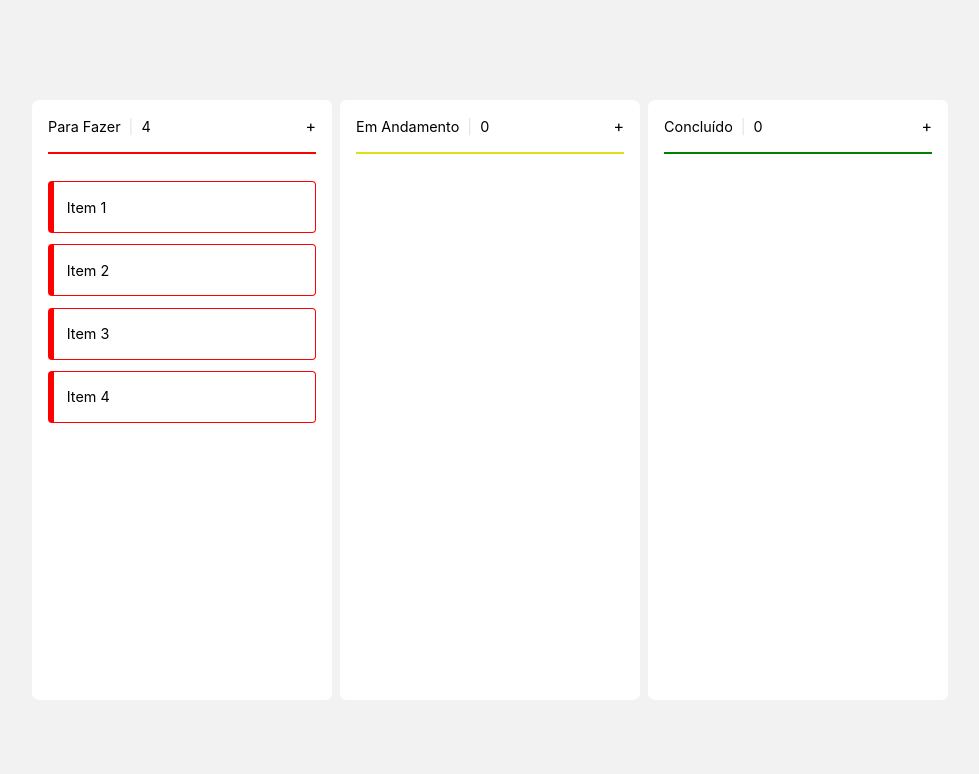
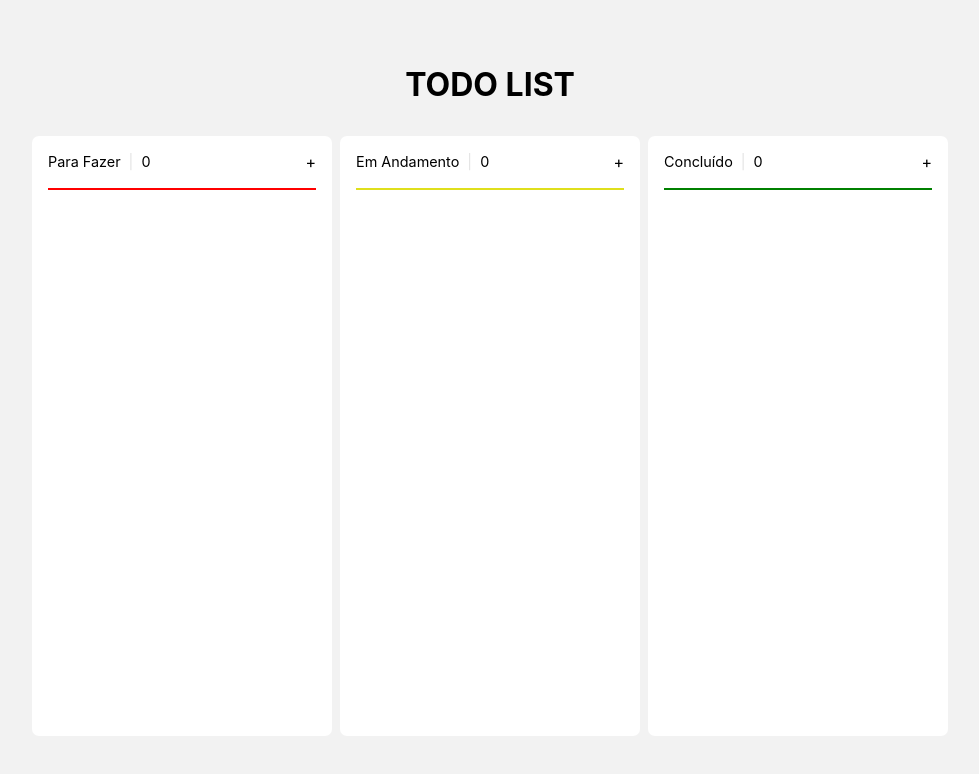
Before and after one commit to rodhenr/ToDo-List, a React (Create React App) app: page / in a window 1280 px wide. Shown: the top 774 px of the page, without its empty margins (150-1129 px from the left). Built offline with nearby package versions, Linux system fonts and the light colour scheme.

Commit message:
Adicionado função de salvar no local storage

```diff
--- a/src/App.jsx
+++ b/src/App.jsx
@@ -1,10 +1,8 @@
-import { useState } from "react";
+import { useEffect, useState } from "react";
 
 import { DndProvider } from "react-dnd";
 import { HTML5Backend } from "react-dnd-html5-backend";
 import { TouchBackend } from "react-dnd-touch-backend";
-
-import { tarefas } from "./components/tarefas";
 import { NOME_COLUNAS } from "./components/constants";
 
 import ItemMovivel from "./components/Item";
@@ -13,9 +11,28 @@ import Coluna from "./components/Coluna";
 import "./styles/App.scss";
 
 function App() {
-  const [itens, setItens] = useState(tarefas);
+  const [itens, setItens] = useState(
+    localStorage.getItem("itensSalvos") !== null
+      ? JSON.parse(localStorage.getItem("itensSalvos"))
+      : []
+  );
   const isMobile = window.innerWidth < 600;
   const { FAZER, ANDAMENTO, CONCLUIDO } = NOME_COLUNAS;
+
+  useEffect(() => {
+    localStorage.setItem("itensSalvos", JSON.stringify(itens));
+  }, [itens]);
+
+  function salvarNovoItem(id, desc, coluna) {
+    setItens((prevState) => {
+      return [...prevState, { id, desc, coluna }];
+    });
+  }
+
+  function excluirItem(id) {
+    const novoArray = itens.filter((i) => i.id !== id);
+    setItens(novoArray);
+  }
 
   //Filtra os itens de cada coluna e os exibe
   const exibirItens = (nomeColuna) => {
@@ -23,22 +40,20 @@ function App() {
       .filter((i) => i.coluna === nomeColuna)
       .map((item) => (
         <ItemMovivel
+          id={item.id}
           key={item.id}
           desc={item.desc}
           setItens={setItens}
           colunaAtual={item.coluna}
+          excluirItem={excluirItem}
         />
       ));
   };
 
-  function salvarNovoItem(id, desc, coluna) {
-    setItens((prevState) => {
-      return [...prevState, { id, desc, coluna }];
-    });
-  }
-
   return (
     <div className="container">
+      <h1>TODO LIST</h1>
+      <div className="container-colunas">
         <DndProvider backend={isMobile ? TouchBackend : HTML5Backend}>
           <Coluna
             titulo={FAZER}
@@ -63,6 +78,7 @@ function App() {
           </Coluna>
         </DndProvider>
       </div>
+    </div>
   );
 }
 
--- a/src/components/Coluna.jsx
+++ b/src/components/Coluna.jsx
@@ -40,7 +40,7 @@ function Coluna({ children, className, titulo, salvarNovoItem }) {
       salvarNovoItem(uuidv4(), novoItem, titulo);
       setNovoItem("");
       setOpen(false);
-      alert("Novo Item Adicionado!")
+      alert("Novo Item Adicionado!");
     } else {
       return;
     }
--- a/src/components/Item.jsx
+++ b/src/components/Item.jsx
@@ -4,7 +4,7 @@ import { NOME_COLUNAS } from "./constants";
 
 import "../styles/Item.scss";
 
-function Item({ desc, setItens, colunaAtual }) {
+function Item({ desc, setItens, colunaAtual, excluirItem, id }) {
   const [{ isDragging }, drag] = useDrag({
     type: "item",
     item: { desc, colunaAtual },
@@ -50,6 +50,7 @@ function Item({ desc, setItens, colunaAtual }) {
   return (
     <div ref={drag} className="item" style={{ opacity }}>
       {desc}
+      <span onClick={() => excluirItem(id)}>X</span>
     </div>
   );
 }
--- a/src/components/tarefas.jsx
+++ /dev/null
@@ -1,9 +0,0 @@
-import { NOME_COLUNAS } from "./constants";
-
-const { FAZER } = NOME_COLUNAS;
-export const tarefas = [
-  { id: 1, desc: "Item 1", coluna: FAZER },
-  { id: 2, desc: "Item 2", coluna: FAZER },
-  { id: 3, desc: "Item 3", coluna: FAZER },
-  { id: 4, desc: "Item 4", coluna: FAZER },
-];
--- a/src/styles/App.scss
+++ b/src/styles/App.scss
@@ -1,9 +1,21 @@
 .container {
+  align-items: center;
+  display: flex;
+  flex-direction: column;
+  justify-content: center;
+  height: 100vh;
+
+  h1 {
+    margin: 0;
+    padding-bottom: 2rem;
+  }
+}
+
+.container-colunas {
   align-items: center;
   display: flex;
   gap: 0.5rem;
   justify-content: center;
-  height: 100vh;
 }
 
 .coluna {
@@ -13,8 +25,28 @@
   flex-direction: column;
   gap: 0.7rem;
   height: 600px;
+  overflow-y: scroll;
+  width: 300px;
+}
 
-  width: 300px;
+/* width */
+::-webkit-scrollbar {
+  width: 7px;
+}
+
+/* Track */
+::-webkit-scrollbar-track {
+  background: #f1f1f1;
+}
+
+/* Handle */
+::-webkit-scrollbar-thumb {
+  background: #888;
+}
+
+/* Handle on hover */
+::-webkit-scrollbar-thumb:hover {
+  background: #555;
 }
 
 .coluna-desc {
--- a/src/styles/Item.scss
+++ b/src/styles/Item.scss
@@ -3,10 +3,16 @@
   border: 1px solid black;
   border-left: 6px solid black;
   border-radius: 4px;
-  cursor: pointer;
-  display: flex;
+  box-sizing: border-box;
+  display: grid;
+  grid-template-columns: 1fr 10px;
   font-size: 0.9rem;
-  height: 50px;
+  min-height: 50px;
+  justify-content: space-between;
   margin: 0 1rem;
   padding: 0 0.8rem;
+
+  span {
+    cursor: pointer;
+  }
 }
```
Lines whose indentation alone changed are shown as unchanged.
